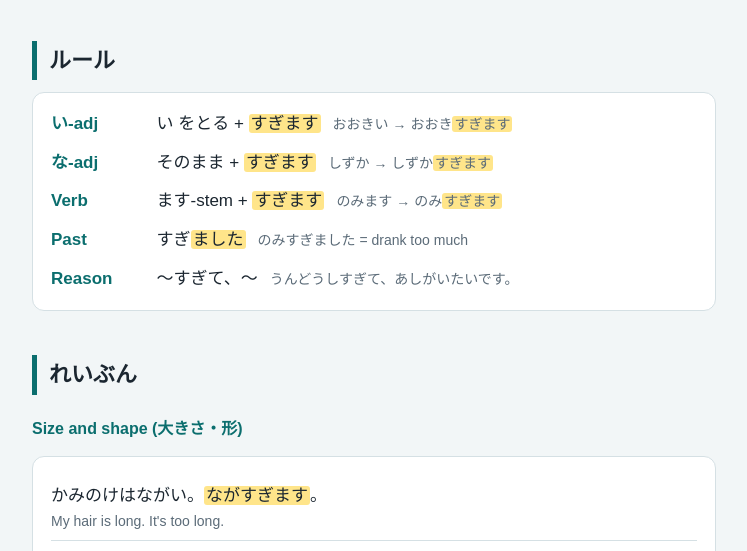
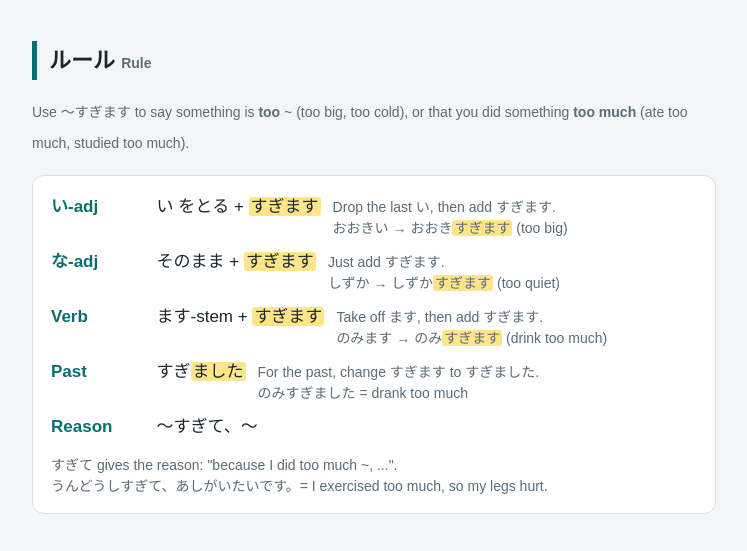
Before and after one commit to kyonversation-dot/ncea-l1-vocab, a plain HTML site: page docs/review/2026-10-03/index.html in a window 1280 px wide. Shown: the part 225-776 px from the top of the page, without its empty margins (266-1013 px from the left). Drawn offline with Linux system fonts and the light colour scheme; a web font is replaced by a local one.

Commit message:
Review 3 Oct: add English explanations for a beginner
Co-Authored-By: Claude Opus 5.5 <noreply@anthropic.com>

```diff
--- a/docs/review/2026-10-03/index.html
+++ b/docs/review/2026-10-03/index.html
@@ -48,16 +48,17 @@ a{color:var(--accent)}
 <p>Y11 レッスン復習 | 3 Oct 2026 | 〜すぎます = too 〜 / 〜 too much</p>
 </header>
 
-<h2>ルール</h2>
+<h2>ルール <small>Rule</small></h2>
+<p><small>Use 〜すぎます to say something is <b>too</b> ~ (too big, too cold), or that you did something <b>too much</b> (ate too much, studied too much).</small></p>
 <div class="card rule">
-<div><b>い-adj</b><span>い をとる + <em>すぎます</em></span><small>おおきい → おおき<em>すぎます</em></small></div>
-<div><b>な-adj</b><span>そのまま + <em>すぎます</em></span><small>しずか → しずか<em>すぎます</em></small></div>
-<div><b>Verb</b><span>ます-stem + <em>すぎます</em></span><small>のみます → のみ<em>すぎます</em></small></div>
-<div><b>Past</b><span>すぎ<em>ました</em></span><small>のみすぎました = drank too much</small></div>
-<div><b>Reason</b><span>〜すぎて、〜</span><small>うんどうしすぎて、あしがいたいです。</small></div>
+<div><b>い-adj</b><span>い をとる + <em>すぎます</em></span><small>Drop the last い, then add すぎます.<br>おおきい → おおき<em>すぎます</em> (too big)</small></div>
+<div><b>な-adj</b><span>そのまま + <em>すぎます</em></span><small>Just add すぎます.<br>しずか → しずか<em>すぎます</em> (too quiet)</small></div>
+<div><b>Verb</b><span>ます-stem + <em>すぎます</em></span><small>Take off ます, then add すぎます.<br>のみます → のみ<em>すぎます</em> (drink too much)</small></div>
+<div><b>Past</b><span>すぎ<em>ました</em></span><small>For the past, change すぎます to すぎました.<br>のみすぎました = drank too much</small></div>
+<div><b>Reason</b><span>〜すぎて、〜</span><small>すぎて gives the reason: "because I did too much ~, ...".<br>うんどうしすぎて、あしがいたいです。= I exercised too much, so my legs hurt.</small></div>
 </div>
 
-<h2>れいぶん</h2>
+<h2>れいぶん <small>Example sentences</small></h2>
 <div class="group">
 <h3>Size and shape (大きさ・形)</h3>
 <div class="card"><ul class="ex">
@@ -95,7 +96,7 @@ a{color:var(--accent)}
 </ul></div>
 </div>
 
-<h2>ことば</h2>
+<h2>ことば <small>Words</small></h2>
 <div class="card"><table>
 <tr><td>ほそい</td><td>thin</td></tr>
 <tr><td>せまい</td><td>narrow</td></tr>
@@ -109,7 +110,8 @@ a{color:var(--accent)}
 <tr><td>すこしちがいますね</td><td>It's a little bit different, isn't it?</td></tr>
 </table></div>
 
-<h2>かぞえかた</h2>
+<h2>かぞえかた <small>Counting</small></h2>
+<p><small>Japanese uses a counter after the number. 回 (かい) counts times, 人 (にん) counts people, 本 (ほん) counts long objects like bottles. The sound can change: いっかい, にじゅっぽん.</small></p>
 <div class="card"><table>
 <tr><td>一回</td><td>いっかい</td><td>1 time</td></tr>
 <tr><td>二回</td><td>にかい</td><td>2 times</td></tr>
@@ -120,7 +122,7 @@ a{color:var(--accent)}
 </table>
 <p><small>三回のレッスンがありました。= There were three lessons.</small></p></div>
 
-<h2>かいわ れんしゅう</h2>
+<h2>かいわ れんしゅう <small>Conversation practice</small></h2>
 <p><small>Read the question aloud, answer, then open to check.</small></p>
 <details><summary>テニスをしました。たのしかったです。</summary><p>I played tennis. It was fun.</p></details>
 <details><summary>ひとりでしたか、それとも　他（ほか）の人（ひと）もいましたか？</summary><p>ほかの人もいました。<br><small>Were you alone, or were there other people too? / There were other people too.</small></p></details>
@@ -128,7 +130,7 @@ a{color:var(--accent)}
 <details><summary>かみのけをきりましたか。</summary><p>きりませんでした。<br><small>Did you cut your hair? / No, I didn't.</small></p></details>
 <details><summary>ビールをどのぐらい　のみましたか。</summary><p>二十本（にじゅっぽん）のみました。のみすぎました。<br><small>How much beer did you drink? / I drank 20 bottles. I drank too much.</small></p></details>
 
-<h2>宿題</h2>
+<h2>宿題 <small>Homework</small></h2>
 <div class="card"><ul class="todo">
 <li>Reading: in Google Classroom</li>
 <li>Vocabulary learning: <a href="https://kyonversation-dot.github.io/ncea-l1-vocab/">NCEA L1 vocab</a></li>
```
